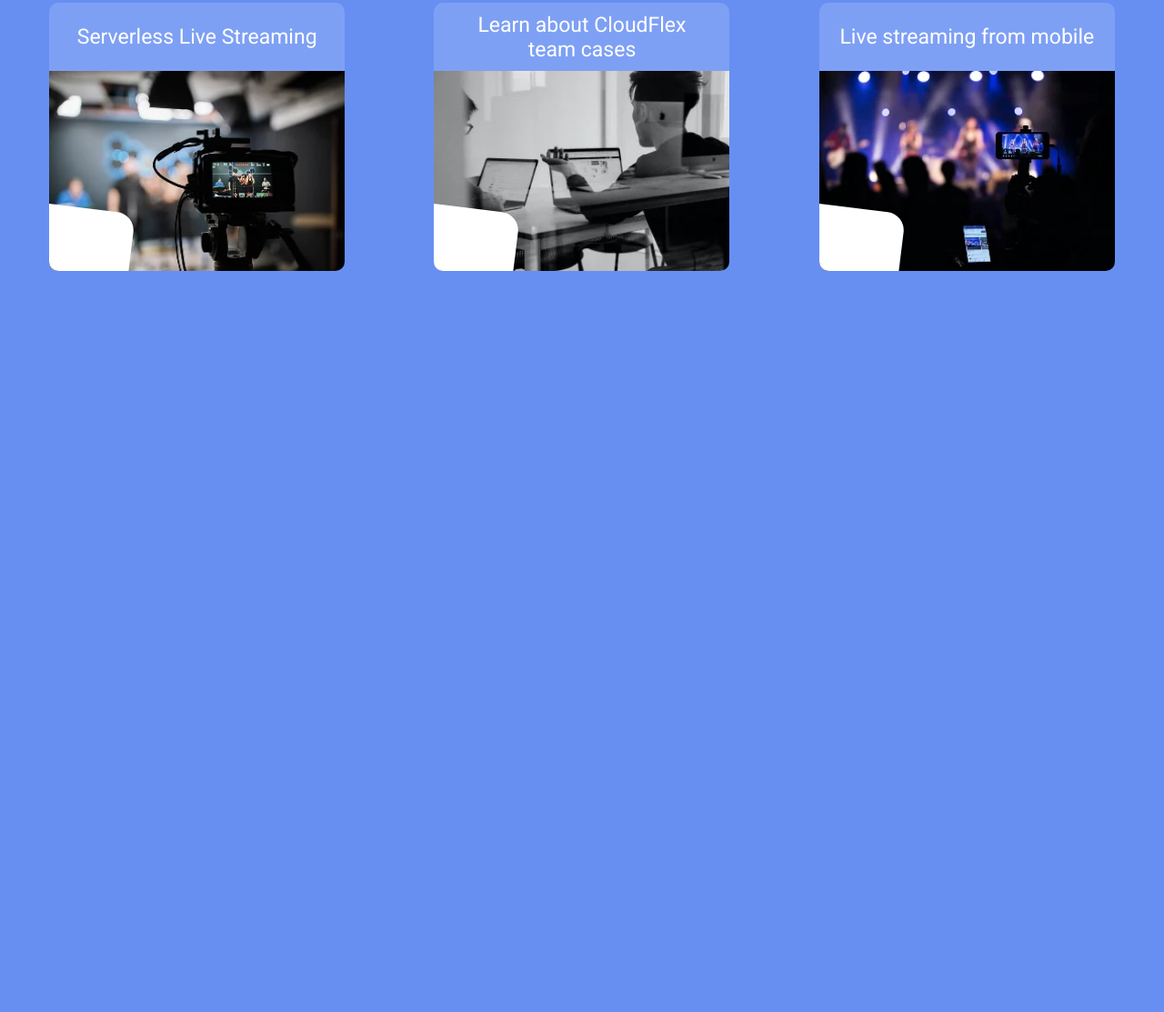
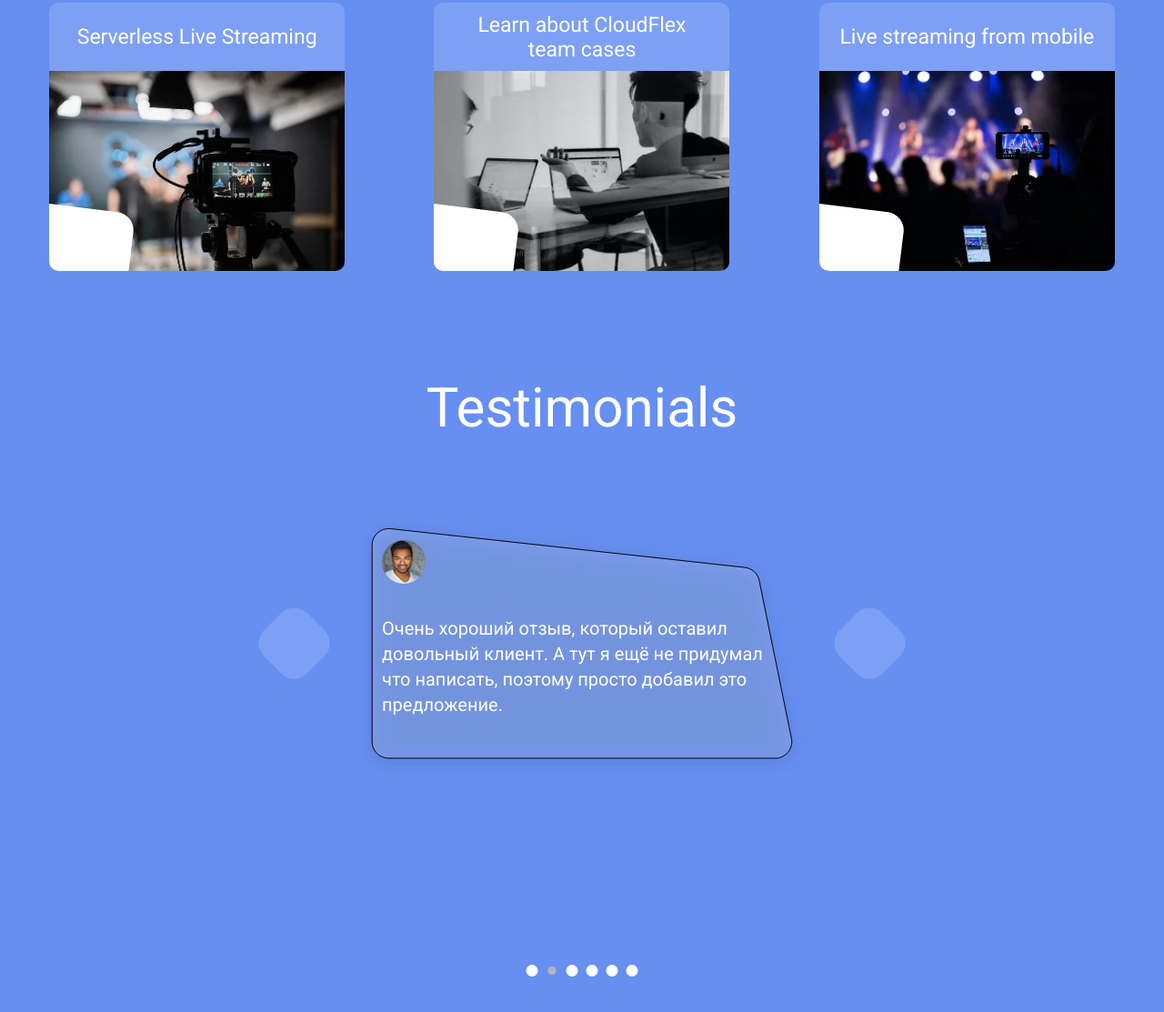
Before and after one commit to DamirAbdullaev/cloud-flex, a website: page index.html in a window 1280 px wide. Shown: the part 4186-5299 px from the top of the page at 91% size. Before the commit the page ends 4679 px from the top, so only its background shows below. Drawn offline with nearby package versions, Linux system fonts and the light colour scheme; files that its build step writes are made by us from their sources.

Commit message:
testimonial section inmplementation

```diff
--- a/index.html
+++ b/index.html
@@ -174,6 +174,7 @@ high-quality software. We like what we do.">
                     </div>
 
                 </div>
+            </div>
         </section>
 
         <section class="experience-section">
@@ -218,6 +219,48 @@ high-quality software. We like what we do.">
             </div>
         </section>
 
+        <section class="testimonials-section">
+            <div class="container">
+                <div class="testimonials">
+                    <h2 class="testimonials__title">Testimonials</h2>
+
+                    <div class="testimonials__slider slider">
+                        <figure class="wave-card">
+                            <img src="assets/img/avatar.png" alt="" class="wave-card__avatar">
+
+                            <blockquote class="wave-card__quote" cite="https://happyclient.com">
+                                <p>Очень хороший отзыв, который оставил
+                                    довольный клиент. А тут я ещё не придумал
+                                    что написать, поэтому просто добавил это
+                                    предложение.</p>
+                            </blockquote>
+                        </figure>
+
+                        <button class="slider__left-btn">
+                            <svg class="slider__left-btn-icon" aria-label="arrow icon">
+                                <use href="assets/sprites.svg#arrow-icon"></use>
+                            </svg>
+                        </button>
+
+                        <button class="slider__right-btn">
+                            <svg class="slider__right-btn-icon" aria-label="arrow icon">
+                                <use href="assets/sprites.svg#arrow-icon"></use>
+                            </svg>
+                        </button>
+
+                        <div class="slider__points">
+                            <div class="slider__points-item"></div>
+                            <div class="slider__points-item active"></div>
+                            <div class="slider__points-item "></div>
+                            <div class="slider__points-item"></div>
+                            <div class="slider__points-item"></div>
+                            <div class="slider__points-item"></div>
+                        </div>
+                    </div>
+                </div>
+            </div>
+        </section>
+
     </main>
 </body>
 
--- a/styles/_importer.scss
+++ b/styles/_importer.scss
@@ -5,3 +5,4 @@
 @forward 'work/work';
 @forward 'about/about';
 @forward 'experiance/experiance';
+@forward 'testimonials/testimonials';
--- a/styles/_variables.scss
+++ b/styles/_variables.scss
@@ -4,6 +4,8 @@
 $color_blue: #678FF2;
 $color_wight: #fff;
 $color_black: #000;
+$color_gray: #b4b4b4;
+
 $color_light-bg: color.adjust($color_wight, $alpha: -0.85);
 
 $media_xxl: 1400px;
--- a/styles/experiance/_experiance.scss
+++ b/styles/experiance/_experiance.scss
@@ -2,7 +2,7 @@
 @use '../mixins' as *;
 
 .experience {
-    padding: 180px 0;
+    padding: 180px 0 0 0;
     margin: 0 auto;
 
     @include d-flex(start, center, nowrap, column, 0, 90px);
--- a/styles/modules/_card.scss
+++ b/styles/modules/_card.scss
@@ -45,7 +45,6 @@
     }
 }
 
-
 .img-card {
     width: 325px;
     height: 295px;
@@ -75,7 +74,7 @@
         border: none;
         background-color: $color_wight;
         rotate: z 7deg;
-        transition: rotate .2s;
+        transition: rotate 0.2s;
 
         @include position(absolute, 1, -1, bottom, left, -20px, -30px);
 
@@ -101,6 +100,29 @@
 
     &:hover {
         cursor: pointer;
-        box-shadow: 0 8px 20px 12px rgba(0, 0, 0, 0.15), inset 0 -5px 70px 25px rgba(0, 0, 0, 0.2);
+        box-shadow:
+            0 8px 20px 12px rgba(0, 0, 0, 0.15),
+            inset 0 -5px 70px 25px rgba(0, 0, 0, 0.2);
     }
 }
+
+.wave-card {
+    width: 500px;
+    height: 275px;
+    background: url(../../assets/wave_card_bg.svg) center/cover no-repeat;
+
+    @include d-flex(start, start, nowrap, column, 0, 35px);
+
+    &__avatar {
+        margin: 20px 0 0 30px;
+        border-radius: 50%;
+        width: 48px;
+        height: 48px;
+    }
+
+    &__quote {
+        @include f-style(20px, 400, $color_wight);
+        margin: 0 30px;
+        line-height: 1.4;
+    }
+}
--- /dev/null
+++ b/styles/testimonials/_testimonials.scss
@@ -0,0 +1,139 @@
+@use "../variables" as *;
+@use "../mixins" as *;
+
+%slider-btn {
+    width: 67px;
+    height: 67px;
+    border: none;
+    border-radius: 20px;
+    background-color: $color_light-bg;
+    rotate: z 45deg;
+    transition: 0.3s ease;
+}
+
+%slider-icon {
+    width: 36px;
+    height: 23px;
+    fill: $color_wight;
+    transition: 0.3s ease;
+}
+
+.testimonials {
+    padding: 100px 0;
+    margin: 0 auto;
+    @include d-flex(start, center, nowrap, column, 0, 90px);
+
+    &__title {
+        @include f-style(60px, 400, $color_wight);
+
+        @media (max-width: $media_md) {
+            font-size: 35px;
+        }
+    }
+
+    .slider {
+        position: relative;
+        height: 500px;
+
+        &__left-btn {
+            @extend %slider-btn;
+            @include position(absolute, 1, -1, top, left, 100px, -100px);
+
+            &-icon {
+                @extend %slider-icon;
+                rotate: z 135deg;
+            }
+        }
+
+        &__right-btn {
+            @extend %slider-btn;
+            @include position(absolute, 1, -1, top, right, 100px, -100px);
+
+            &-icon {
+                @extend %slider-icon;
+                rotate: z -45deg;
+            }
+        }
+
+        &__left-btn:hover,
+        &__right-btn:hover {
+            cursor: pointer;
+            transform: scale(1.05);
+            rotate: z 405deg;
+            box-shadow: inset 0 0 10px 5px rgba(0, 0, 0, 0.15);
+
+            .slider__left-btn-icon,
+            .slider__right-btn-icon {
+                fill: $color_black;
+                transform: rotate(-360deg);
+            }
+        }
+
+        &__points {
+            @include position(absolute, 1, -1, bottom, left, 0, 50%);
+            @include d-flex(start, center, nowrap, row, 9px, 0);
+
+            translate: -50% 0;
+
+            &-item {
+                width: 13px;
+                height: 13px;
+                border-radius: 50%;
+                background-color: $color_wight;
+
+                + .active {
+                    cursor: pointer;
+                    scale: 0.7;
+                    background-color: $color_gray;
+                }
+            }
+        }
+
+        @media (max-width: $media_md) {
+            height: 300px;
+
+            &__left-btn,
+            &__right-btn {
+                top: unset;
+                bottom: 20px;
+            }
+
+            &__left-btn {
+                left: 0;
+            }
+
+            &__right-btn {
+                right: 0;
+            }
+
+            &__points {
+                bottom: 45px;
+            }
+
+            .wave-card {
+                width: 330px;
+                row-gap: 15px;
+                background: url(../../assets/wave_card_bg.svg) 50% 0 / contain no-repeat;
+
+                &__avatar {
+                    width: 30px;
+                    height: 30px;
+                }
+
+                &__quote {
+                    font-size: 13px;
+                }
+            }
+        }
+
+        @media (max-width: $media_min) {
+            &__left-btn {
+                left: 10px;
+            }
+
+            &__right-btn {
+                right: 10px;
+            }
+        }
+    }
+}
```
Also changed, not shown: assets/img/avatar.png (added), assets/sprites.svg, assets/wave_card_bg.svg (added).
